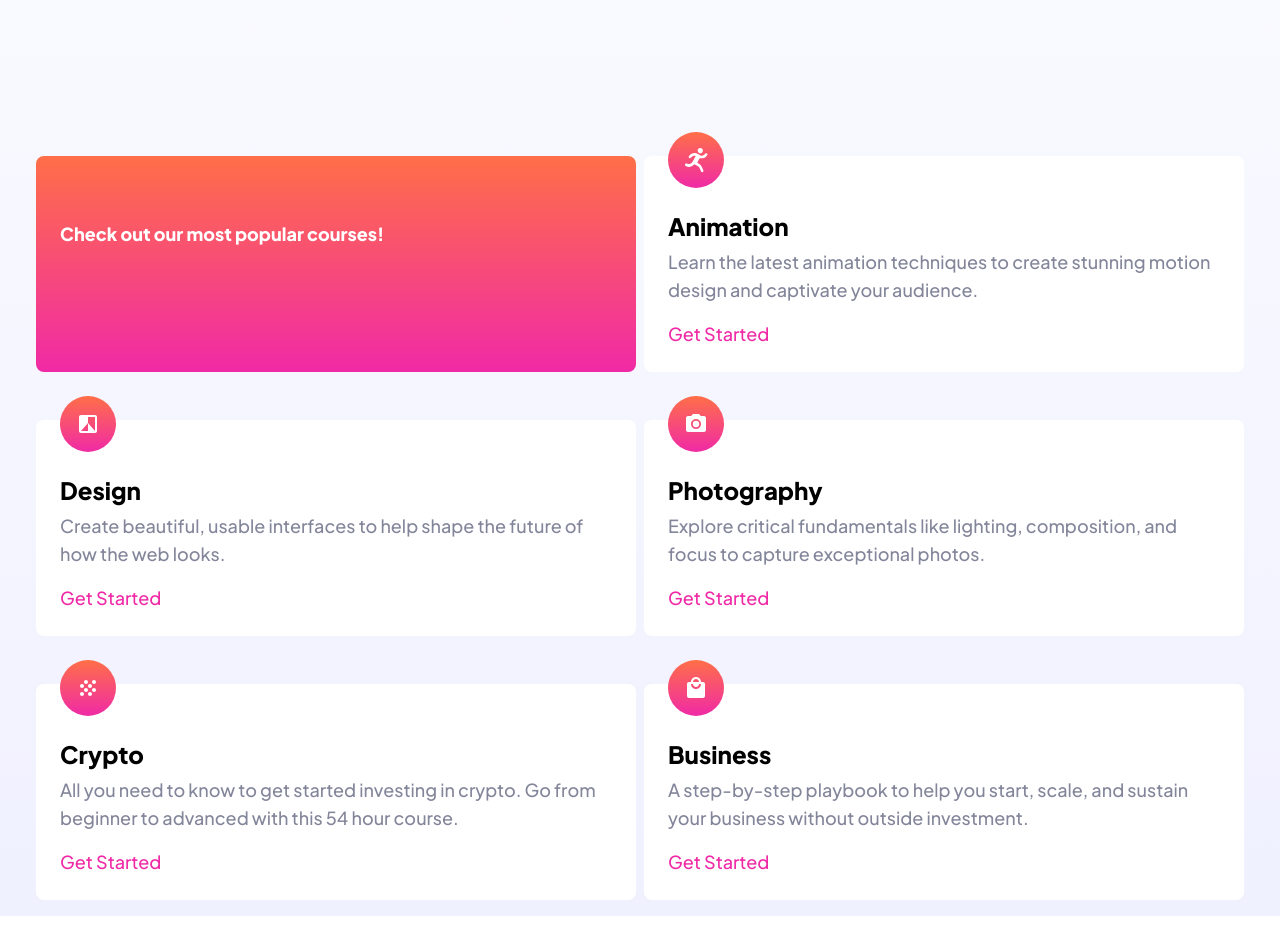
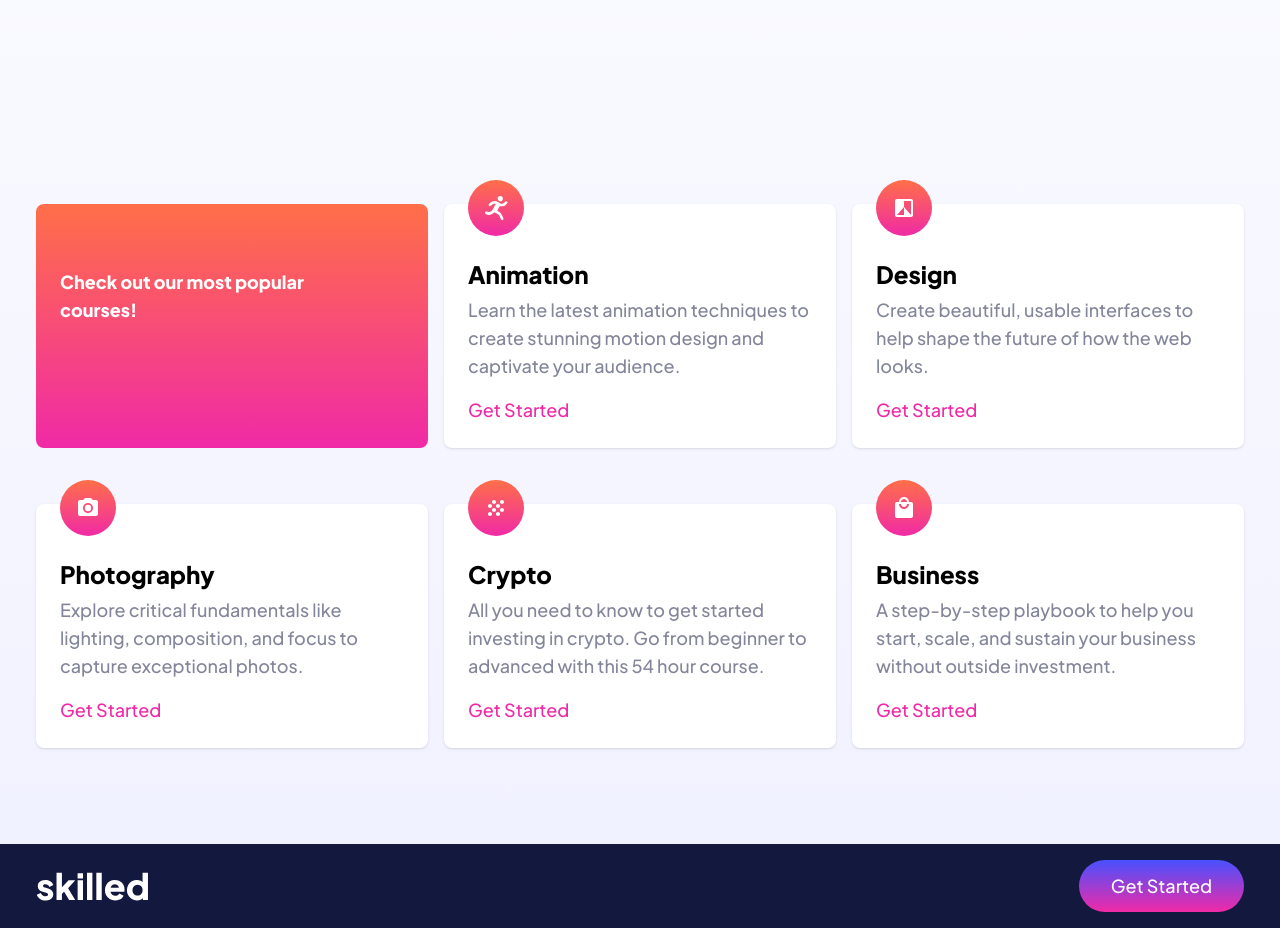
Before and after one commit to onivardi/skilled-e-learning-landing-page, a website: page src/index.html in a window 1280 px wide. Shown: the part 590-1518 px from the top of the page. Drawn offline with Linux system fonts and the light colour scheme.

Commit message:
add footer section and styles

```diff
--- a/src/index.html
+++ b/src/index.html
@@ -22,16 +22,16 @@
       <!--Header - Navgation-->
       <header>
         <nav class="flex items-center mx-auto">
-          <picture class="flex-grow">
+          <a href="#" class="flex-grow">
             <img
               class="w-28"
               src="../assets/logo-dark.svg"
               alt="Skilled Logo"
             />
-          </picture>
+          </a>
 
           <a
-            class="block px-6 py-[10px] text-center text-white rounded-full bg-darkBlue desktop:px-8 desktop:py-3 tablet:z-10 hover:bg-lightBlue"
+            class="px-6 py-[10px] text-center text-white rounded-full bg-darkBlue desktop:px-8 desktop:py-3 tablet:z-10 hover:bg-lightBlue"
             href="#"
             >Get Started</a
           >
@@ -49,7 +49,7 @@
             the knowledge you need to live the life you want.
           </p>
           <a
-            class="inline-block px-9 py-[13px] text-center border rounded-full bg-gradient-to-b from-btnOrange2 to-btnPink text-white self-start desktop:py-4 hover:opacity-50"
+            class="inline-block px-9 py-[13px] text-center border rounded-full bg-gradient-to-b from-btnOrange2 to-btnPink text-white desktop:py-4 hover:opacity-50"
             href="#"
             >Get Started</a
           >
@@ -62,7 +62,7 @@
 
       <!--Features-->
       <section
-        class="mx-auto space-y-10 tablet:grid tablet:grid-cols-2 tablet:gap-2 tablet:space-x-0 tablet:mt-40"
+        class="grid-cols-3 mx-auto mb-20 space-y-10 tablet:grid tablet:grid-cols-2 tablet:gap-2 tablet:space-x-0 tablet:mt-40 laptop:grid-cols-3 laptop:gap-4 desktop:mt-52"
       >
         <div
           class="p-6 text-white rounded-lg bg-gradient-to-b from-btnOrange2 to-btnPink tablet:mt-10"
@@ -70,7 +70,7 @@
           <h2 class="pt-10 pr-16">Check out our most popular courses!</h2>
         </div>
 
-        <div class="relative p-6 bg-white rounded-lg pt-14">
+        <div class="relative p-6 bg-white rounded-lg shadow pt-14">
           <img
             class="absolute -top-6 left-6 w-14"
             src="../assets/icon-animation.svg"
@@ -89,7 +89,7 @@
           >
         </div>
 
-        <div class="relative p-6 bg-white rounded-lg pt-14">
+        <div class="relative p-6 bg-white rounded-lg shadow pt-14">
           <img
             class="absolute -top-6 left-6 w-14"
             src="../assets/icon-design.svg"
@@ -108,7 +108,7 @@
           >
         </div>
 
-        <div class="relative p-6 bg-white rounded-lg pt-14">
+        <div class="relative p-6 bg-white rounded-lg shadow pt-14">
           <img
             class="absolute -top-6 left-6 w-14"
             src="../assets/icon-photography.svg"
@@ -127,7 +127,7 @@
           >
         </div>
 
-        <div class="relative p-6 bg-white rounded-lg pt-14">
+        <div class="relative p-6 bg-white rounded-lg shadow pt-14">
           <img
             class="absolute -top-6 left-6 w-14"
             src="../assets/icon-crypto.svg"
@@ -146,7 +146,7 @@
           >
         </div>
 
-        <div class="relative p-6 bg-white rounded-lg pt-14">
+        <div class="relative p-6 bg-white rounded-lg shadow pt-14">
           <img
             class="absolute -top-6 left-6 w-14"
             src="../assets/icon-business.svg"
@@ -166,6 +166,20 @@
         </div>
       </section>
     </div>
+    <!--Footer-->
+    <footer class="bg-darkBlue">
+      <div class="flex items-center p-4 mx-auto tablet:px-9 desktop:max-w-7xl">
+        <a href="#" class="flex-grow">
+          <img class="w-28" src="../assets/logo-light.svg" alt="Skilled Logo" />
+        </a>
+
+        <a
+          class="px-6 py-[10px] text-center text-white rounded-full bg-gradient-to-b from-btnBlue to-btnPink desktop:px-8 desktop:py-3 hover:opacity-50"
+          href="#"
+          >Get Started</a
+        >
+      </div>
+    </footer>
   </body>
 </html>
 <!-- 167x56 -->
```
Also changed, not shown: src/output.css.
